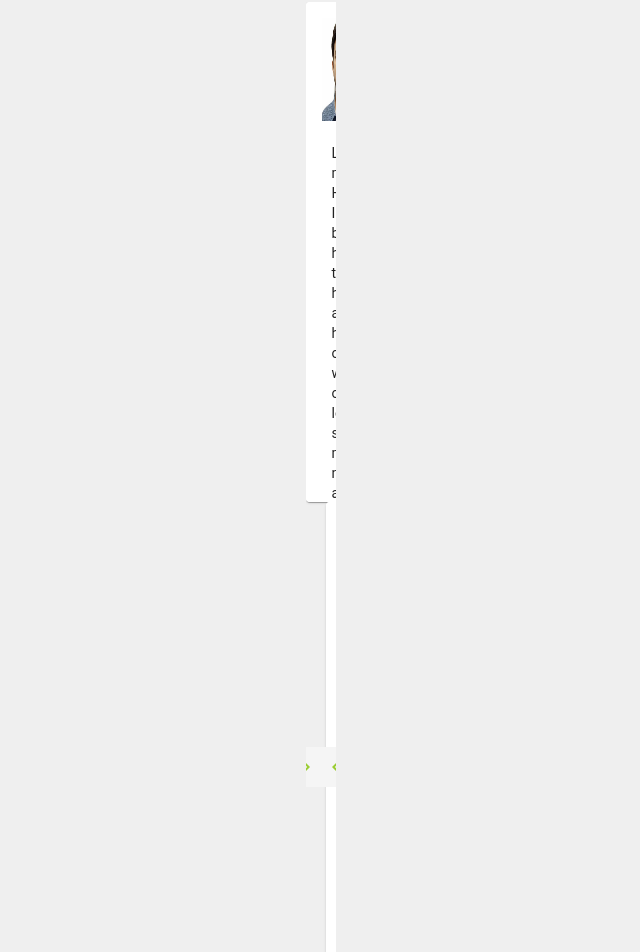
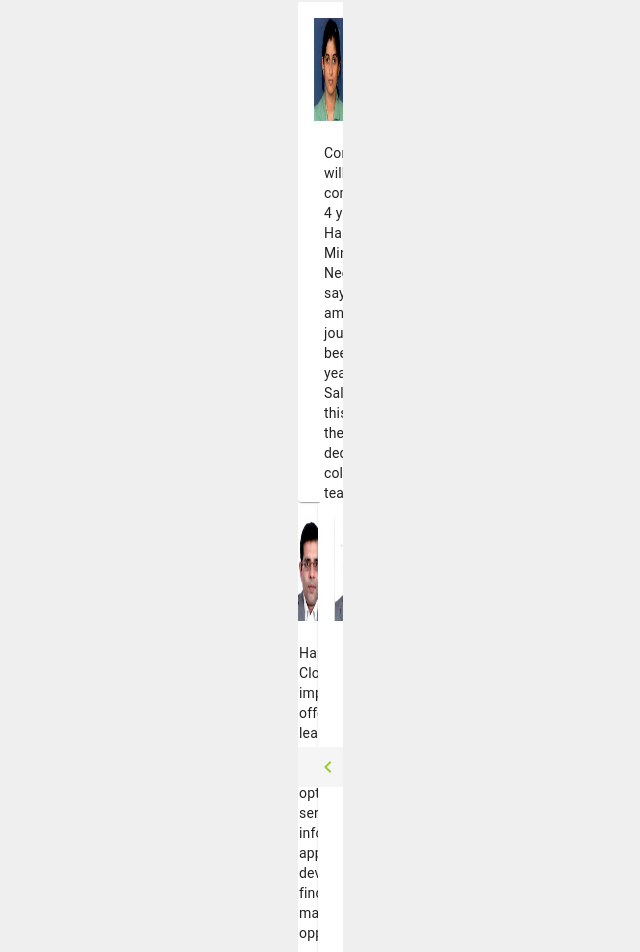
Before and after one commit to jasnapk97/portal_happy, a React (Create React App) app: page /lifeatwork in a window 1280 px wide. Shown: the part 1034-1986 px from the top of the page, without its empty margins (355-995 px from the left). Built offline with nearby package versions, Linux system fonts and the light colour scheme.

Commit message:
changes in slides

```diff
--- a/src/components/card.js
+++ b/src/components/card.js
@@ -157,7 +157,7 @@ const CardComponent = () => {
                             style={style}
                             onClick={blockchainMore}
                           >
-                            More
+                            More |
                           </Button>
                         </Grid>{" "}
                       </Grid>
@@ -202,7 +202,7 @@ const CardComponent = () => {
                             style={styledatascience}
                             onClick={datascienceMore}
                           >
-                            More
+                            More |
                           </Button>
                         </Grid>{" "}
                       </Grid>
@@ -252,7 +252,7 @@ const CardComponent = () => {
                             style={styledevops}
                             onClick={devopsMore}
                           >
-                            More
+                            More |
                           </Button>
                         </Grid>{" "}
                       </Grid>
@@ -299,7 +299,7 @@ const CardComponent = () => {
                             style={styleprograms}
                             onClick={programsMore}
                           >
-                            More
+                            More |
                           </Button>
                         </Grid>{" "}
                       </Grid>
@@ -351,7 +351,7 @@ const CardComponent = () => {
                             style={stylecloud}
                             onClick={cloudMore}
                           >
-                            More
+                            More |
                           </Button>
                         </Grid>{" "}
                       </Grid>
@@ -400,7 +400,7 @@ const CardComponent = () => {
                             style={styleinternet}
                             onClick={internetMore}
                           >
-                            More
+                            More |
                           </Button>
                         </Grid>{" "}
                       </Grid>
--- a/src/components/mindSpeakSlider.js
+++ b/src/components/mindSpeakSlider.js
@@ -219,13 +219,85 @@ const Mindspeakslider = () => {
         </>
       ),
     },
+{
+  name: (
+    <>
+      <Grid container className={classes.Container}>
+        <Grid>
+          <Card className={classes.root} lg={3} sm={2}>
+            <CardActionArea>
+              <CardContent className={classes.cardcontent}>
+                <Grid container>
+                  <Grid style={{ width: "30%" }}>
+                    {" "}
+                    <img
+                      style={{ width: "100%", height: "90%" }}
+                      src={photo1}
+                    ></img>
+                  </Grid>
 
-    {
-      name: (
-        <>
-          <Grid container className={classes.Container}>
-            <Grid>
-              <Card className={classes.root} lg={3} sm={2}>
+                  <Grid style={{ width: "70%" }}>
+                    <Paper className={classes.general}>
+                      Shefali Mundhada
+                      <p> Senior Engineering Manager</p>
+                    </Paper>
+                  </Grid>
+                </Grid>
+                <Typography
+                  variant="body2"
+                  style={{ padding: "10px" }}
+                  color="black"
+                  component="p"
+                >
+                  Come April, I will be completing my 4 years at Happiest
+                  Minds. Needless to say, what an amazing journey it has
+                  been. In my 20 years of a Sales career this is one of the
+                  most dedicated & collaborative teams I ever worked with. I
+                  am very sure we will soar to new heights in the coming
+                </Typography>
+              </CardContent>
+            </CardActionArea>
+          </Card>
+        </Grid>
+        <Grid style={{ marginLeft: "20px" }}>
+          <Card className={classes.root} lg={3} sm={2}>
+            <CardActionArea>
+              <CardContent className={classes.cardcontent}>
+                <Grid container>
+                  <Grid style={{ width: "30%" }}>
+                    {" "}
+                    <img
+                      style={{ width: "100%", height: "90%" }}
+                      src={photo2}
+                    ></img>
+                  </Grid>
+
+                  <Grid style={{ width: "70%" }}>
+                    <Paper className={classes.heading_sub}>
+                      Sarvesh Deshmukh
+                      <p> Director-Business Development</p>
+                    </Paper>
+                  </Grid>
+                </Grid>
+
+                <Typography
+                  variant="body2"
+                  style={{ padding: "10px" }}
+                  color="black"
+                  component="p"
+                >
+                  Happiest Minds Cloud implementation offerings takes next
+                  leap towards finding innovative ways to strategize and
+                  optimize the services/operations, information access,
+                  application development and find new venues of market
+                  expansion opportunities.
+                </Typography>
+              </CardContent>
+            </CardActionArea>
+          </Card>
+        </Grid>
+        <Grid style={{ marginLeft: "20px" }}>
+        <Card className={classes.root} lg={3} sm={2}>
                 <CardActionArea>
                   <CardContent className={classes.cardcontent}>
                     <Grid container>
@@ -256,7 +328,64 @@ const Mindspeakslider = () => {
                       how often I have had the opportunity to work on some of
                       these leading-edge solutions myself – from newer
                       architectural paradigms to emerging technologies and
-                      languages. I was
+                      languages.
+                    </Typography>
+                  </CardContent>
+                </CardActionArea>
+              </Card>
+        </Grid>
+      </Grid>
+    </>
+  ),
+
+
+},
+    {
+      name: (
+        <>
+          <Grid container className={classes.Container}>
+            <Grid>
+            <Card className={classes.root} lg={3} sm={2}>
+                <CardActionArea>
+                  <CardContent className={classes.cardcontent}>
+                    <Grid container>
+                      <Grid style={{ width: "30%" }}>
+                        {" "}
+                        <img
+                          style={{ width: "100%", height: "90%" }}
+                          src={photo5}
+                        ></img>
+                      </Grid>
+
+                      <Grid style={{ width: "70%" }}>
+                        <Paper className={classes.personalinformation}>
+                          Manjula Loganathan
+                          <p>Senior Manager – L&D</p>
+                        </Paper>
+                      </Grid>
+                    </Grid>
+
+                    <Typography
+                      variant="body2"
+                      style={{ padding: "10px" }}
+                      color="black"
+                      component="p"
+                    >
+                      Happiest Minds is truly one of the “Best places to work
+                      for”. I had not heard of Happiest Minds before joining;
+                      however the first week into my job I realized that there
+                      are ample opportunities available to those who want to
+                      build a meaningful career here.
+                      <IconButton
+                        className={clsx(classes.expand, {
+                          [classes.expandOpen]: expanded,
+                        })}
+                        onClick={handleExpandClick}
+                        aria-expanded={expanded}
+                        aria-label="show more"
+                      >
+                        {/* <p style={{color:"yellowgreen"}} visible={visible}>  Show More....</p> */}
+                      </IconButton>
                     </Typography>
                   </CardContent>
                 </CardActionArea>
--- a/src/containers/career.js
+++ b/src/containers/career.js
@@ -1,22 +1,20 @@
 import React from "react";
-import { useHistory } from "react-router-dom";
 import CardComponent from "../components/card";
 import Diversity from "../components/diversity";
 import Footer from "../components/footer";
 import Header from "../components/header";
 import Searchbar from "../components/searchbar";
-import Slider from "../components/first_Slider";
-import Mainhome from "../components/mainHome";
+import Mainpage from "../components/mainPage";
 
 const Home = () => {
   return (
     <>
       <Header />
-     <Mainhome/>
+      <Mainpage />
       <Searchbar />
-      <CardComponent/>
+      <CardComponent />
       <Diversity />
-      <Footer/>
+      <Footer />
     </>
   );
 };
--- a/src/containers/currentOpenings.js
+++ b/src/containers/currentOpenings.js
@@ -161,6 +161,7 @@ const CurrentOpenings = ({}) => {
   };
   const handleReset = (e) => {
     setserach("");
+    dispatch(fetchUserslist());
   };
   const [checkbox, setCheckbox] = React.useState({
     Bangalore: false,
```
Also changed, not shown: src/components/mainPage.js (renamed from src/components/mainHome.js).
